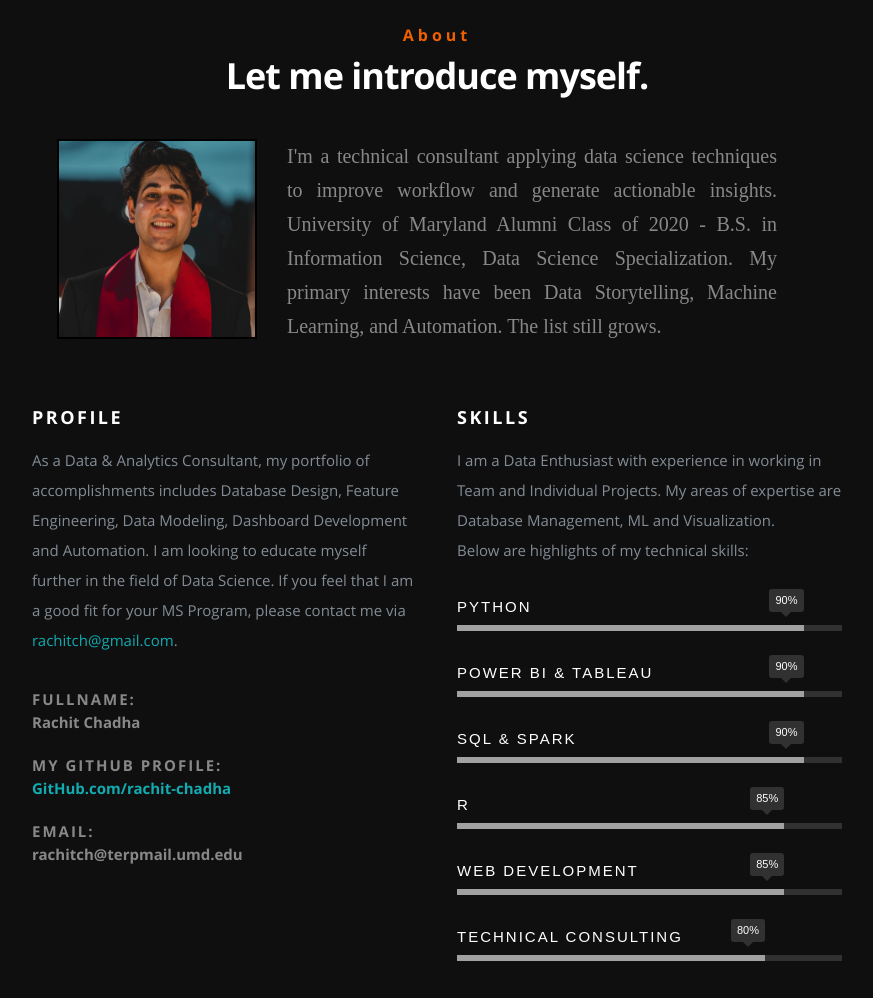
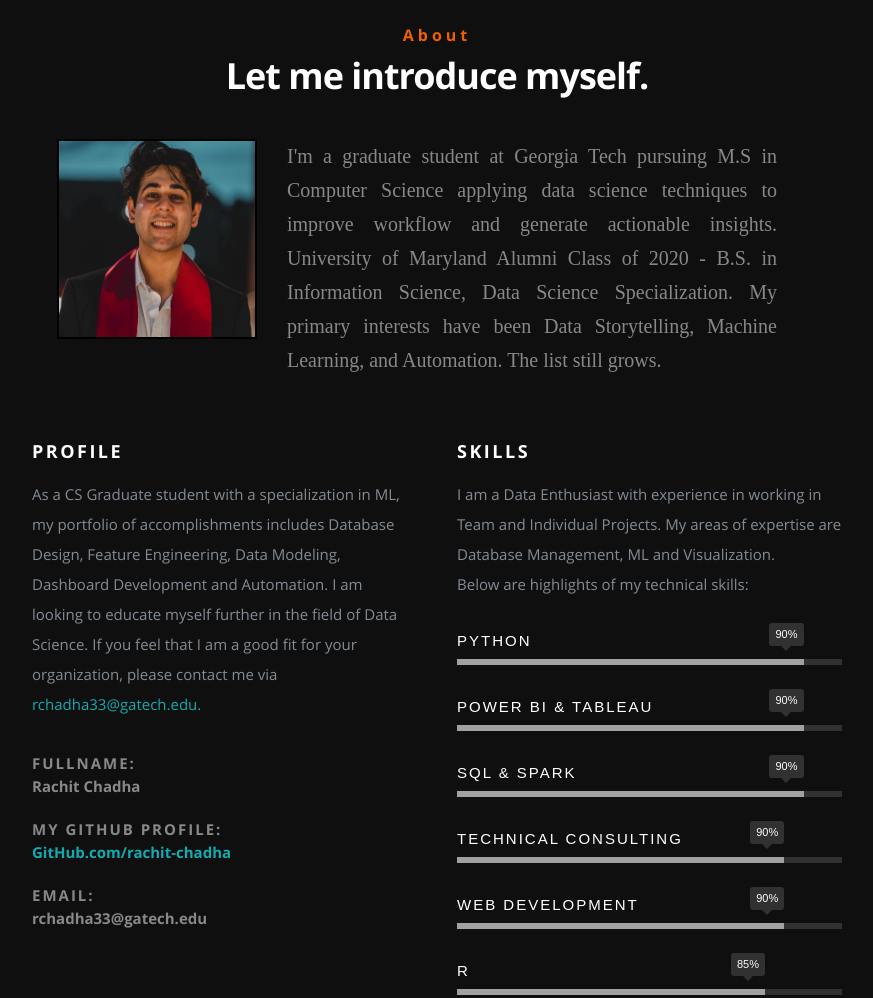
Before and after one commit to rachit-chadha/rachit-chadha.github.io, a plain HTML site: page index.html in a window 1280 px wide. Shown: the part 900-1898 px from the top of the page, without its empty margins (203-1076 px from the left). Drawn offline with nearby package versions, Linux system fonts and the light colour scheme.

Commit message:
Graduate School Update

```diff
--- a/index.html
+++ b/index.html
@@ -84,7 +84,7 @@
       <div class="row banner">
          <div class="banner-text">
             <h1 class="responsive-headline">Rachit Chadha</h1>
-            <h3> <span>Data Analyst</span> | <span>Programmer</span> | <span>Consultant</span></h3>
+            <h3> <span>Machine Learning</span> | <span>Analytics</span> | <span>Development</span></h3>
 
             <hr />
             <ul class="social">
@@ -117,7 +117,7 @@
 
                <img src="images/profilepic.jpg" alt="Profile Picture">
 
-               <p class="lead">I'm a technical consultant applying data science techniques to improve workflow and generate actionable insights. University of Maryland Alumni Class of 2020 - B.S. in Information Science, Data Science Specialization. My primary interests have been Data Storytelling, Machine Learning, and Automation. The list still grows.
+               <p class="lead">I'm a graduate student at Georgia Tech pursuing M.S in Computer Science applying data science techniques to improve workflow and generate actionable insights. University of Maryland Alumni Class of 2020 - B.S. in Information Science, Data Science Specialization. My primary interests have been Data Storytelling, Machine Learning, and Automation. The list still grows.
  </p>
             </div>
 
@@ -129,7 +129,7 @@
          <div class="col-six tab-full">
 
             <h3>Profile</h3>
-            <p>As a Data & Analytics Consultant, my portfolio of accomplishments includes Database Design, Feature Engineering, Data Modeling, Dashboard Development and Automation. I am looking to educate myself further in the field of Data Science. If you feel that I am a good fit for your MS Program, please contact me via <a href="mailto:rachitch@gmail.com">rachitch@gmail.com</a>.</p>
+            <p>As a CS Graduate student with a specialization in ML, my portfolio of accomplishments includes Database Design, Feature Engineering, Data Modeling, Dashboard Development and Automation. I am looking to educate myself further in the field of Data Science. If you feel that I am a good fit for your organization, please contact me via <a href="mailto:rchadha33@gatech.edu">rchadha33@gatech.edu</a>.</p>
 
             <ul class="info-list">
                <li>
@@ -142,7 +142,7 @@
                </li>
                <li>
                   <strong>Email:</strong>
-                  <span>rachitch@terpmail.umd.edu</span>
+                  <span>rchadha33@gatech.edu</span>
                </li>
 
             </ul> <!-- /info-list -->
@@ -169,17 +169,17 @@
                   <strong>SQL & Spark</strong>
                </li>
                <li>
-                  <div class="progress percent85"><span>85%</span></div>
-                  <strong>R</strong>
+                  <div class="progress percent85"><span>90%</span></div>
+                  <strong>Technical Consulting</strong>
                </li>
                <li>
-                  <div class="progress percent85"><span>85%</span></div>
+                  <div class="progress percent85"><span>90%</span></div>
                   <strong>Web Development</strong>
                </li>
                <li>
 
-                  <div class="progress percent80"><span>80%</span></div>
-                  <strong>Technical Consulting</strong>
+                  <div class="progress percent80"><span>85%</span></div>
+                  <strong>R</strong>
                </li>
 
 
@@ -237,8 +237,8 @@
                   </div>
 
                   <div class="timeline-header">
-                     <h3>Data & Analytics Consultant</h3>
-                     <p>April 2022 - Present<br>New York City, NY</p>
+                     <h3>Senior Data Analyst</h3>
+                     <p>April 2022 - June 2023<br>New York City, NY</p>
                   </div>
 
                   <div class="timeline-content">
@@ -276,7 +276,7 @@
                   </div>
 
                   <div class="timeline-header">
-                    <h3>Analytics Research Assistant</h3>
+                    <h3>Research Assistant</h3>
                     <p>August 2019 - May 2020<br>College Park, MD</p>
                   </div>
 
```
Also changed, not shown: 3 other files.
